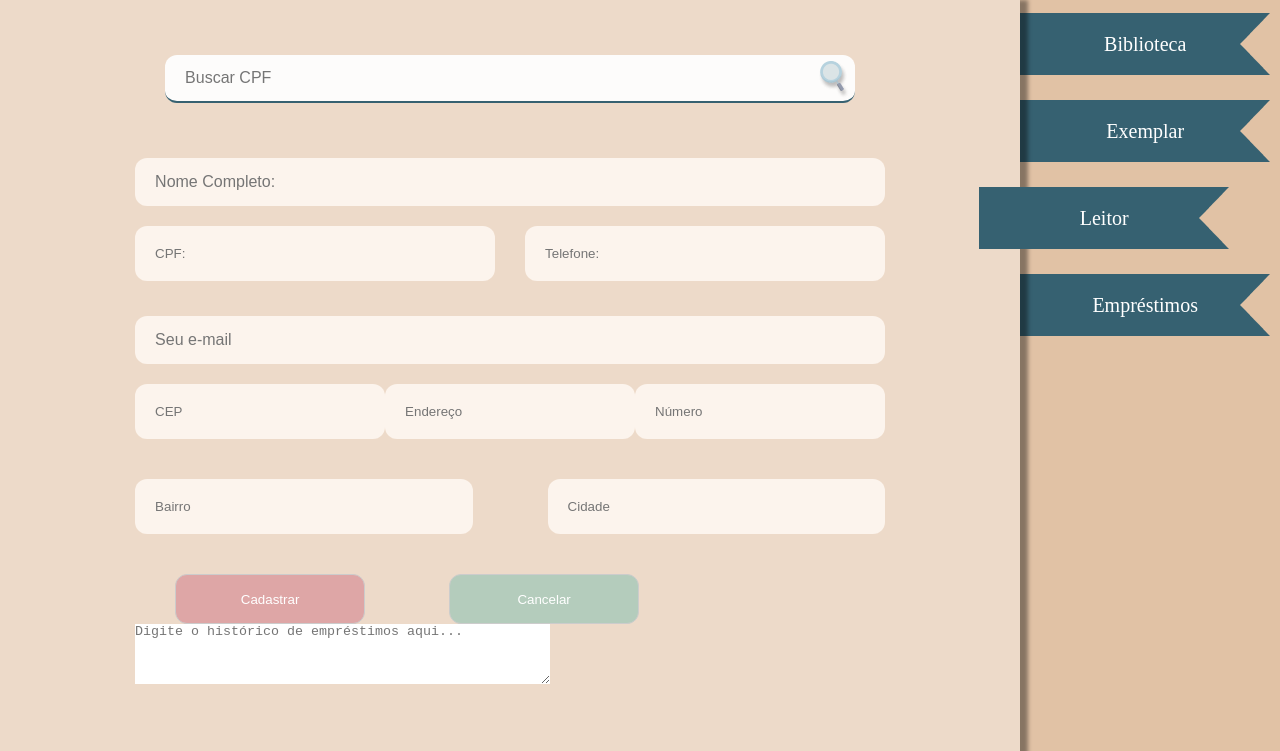
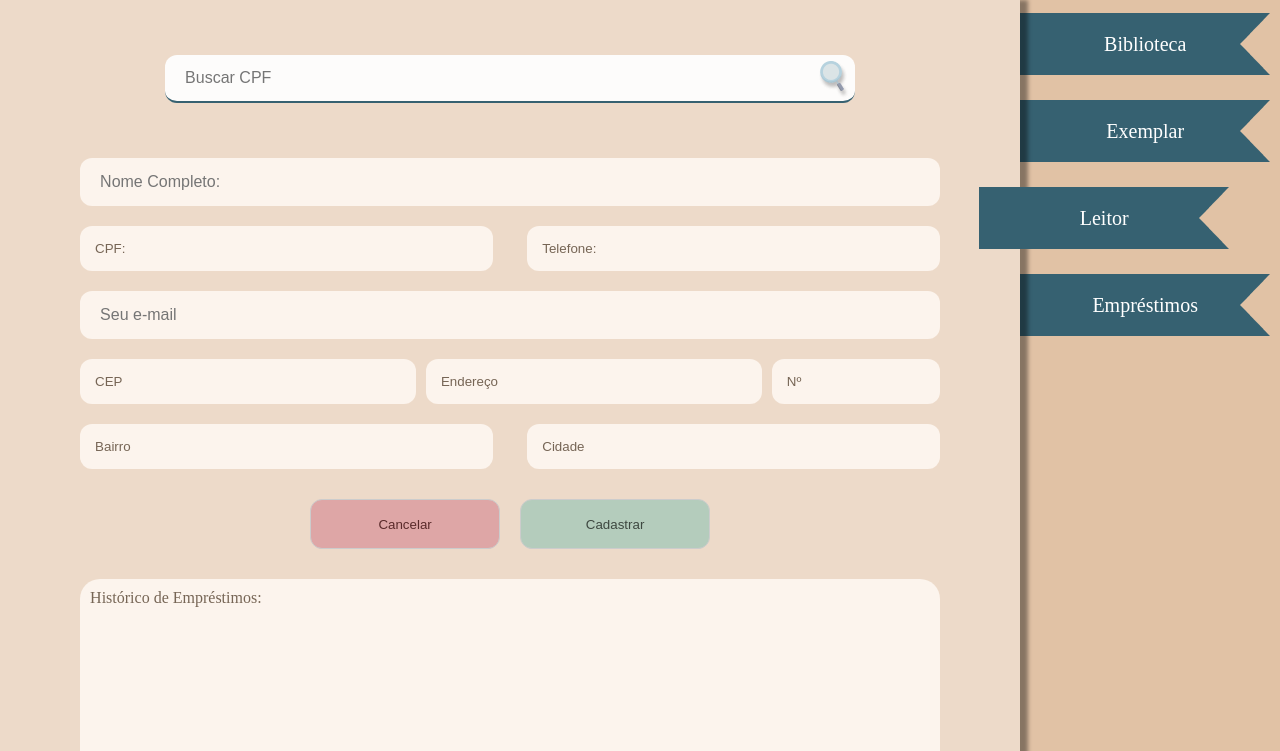
Before and after one commit to Cdepaulla/bookstation, a plain HTML site: page leitor.html in a window 1280 px wide. Shown: the part 49-800 px from the top of the page. Drawn offline with Linux system fonts and the light colour scheme; a web font is replaced by a local one.

Commit message:
Alterações e finalizações de estilização

```diff
--- a/leitor.html
+++ b/leitor.html
@@ -48,10 +48,10 @@
                         <div class="Email_form">
                             <input type="E-mail:" id="email" name="email" placeholder="Seu e-mail" required>
                         </div>
-                        <div class="InputFlex">
+                        <div class="InputFlex_tree">
                             <input text id="cep" name="cep" placeholder="CEP" maxlength="9" required>
                             <input type="text" id="endereco" name="endereco" placeholder="Endereço" required>
-                            <input type="text" id="numero" name="numero" placeholder="Número" required>
+                            <input type="text" id="numero" name="numero" placeholder="Nº" required>
                       </div>
                          <!-- <div class="upload_imagem">
                             <form action="/upload" method="post" enctype="multipart/form-data">
@@ -59,16 +59,16 @@
                             <input type="submit" value="Enviar">
                         </form>
                     </div>  -->
-                        <div class="endereco_informacoes_cidade">
+                        <div class="InputFlex">
                             <input type="text" id="bairro" name="bairro" placeholder="Bairro" required>
                             <input  type="text" id="cidade" name="cidade" placeholder="Cidade" required>
                         </div>
                     <div class="Button_finalizacao">
-                        <button type="submit">Cadastrar</button>
-                        <button type="button" onclick="cancelar()">Cancelar</button>
+                        <button type="submit">Cancelar</button>
+                        <button type="button" onclick="cancelar()">Cadastrar</button>
                     </div>
                     <div class="Historico_emprestimos">
-                        <textarea id="historico_emprestimos" name="historico_emprestimos" rows="4" cols="50" placeholder="Digite o histórico de empréstimos aqui..."></textarea>
+                        <p>Histórico de Empréstimos:</p>
                     </div>
                 </form>
             </fieldset>
--- a/system.css
+++ b/system.css
@@ -282,7 +282,7 @@ width: 100%;
     margin-top: 55px;
 }
 .formulario_exemplar {
-    width: 750px;
+    width: 860px;
     display: flex;
     flex-direction: column;
     margin: 0 auto;
@@ -330,25 +330,30 @@ width: 100%;
     display: inline-block;
     vertical-align: middle; /* Alinha os inputs verticalmente */
 }
+.Button_finalizacao {
+    justify-content: center;
+    text-align: center;
+    display:flex;
+}
 .Button_finalizacao button{
-    padding: 5px;
     border-radius: 12px;
     width: 190px;
     height: 50px;
     border: 1px solid #ccc;
-    margin-top: 40px;
-    margin-inline: 40px;
+    margin-top: 30px;
+    margin-bottom: 30px;
+    margin-inline: 10px;
     display: inline-block;
     vertical-align: middle; /* Alinha os inputs verticalmente */
 }
 .Button_finalizacao button[type="submit"] {
     background-color: #DEA6A6; /* Cor de fundo do botão de envio */
-    color: #fff; /* Cor do texto do botão de envio */
+    color: #5A2B2B; /* Cor do texto do botão de envio */
 }
 
 .Button_finalizacao button[type="button"] {
     background-color: #B4CCBC; /* Cor de fundo do botão de cancelar */
-    color: #fff; /* Cor do texto do botão de cancelar */
+    color: #3E4841; /* Cor do texto do botão de cancelar */
 }
 
 input{
@@ -376,13 +381,33 @@ input{
 
 }
 .InputFlex  input{
-    padding: 20px;
+    padding: 15px;
     background:rgb(252, 244, 237);
     border-radius: 12px;
     width: 48%;
     display: inline-block;
     vertical-align: middle;
-
+}
+.InputFlex ::placeholder {
+    color:#766555;
+  }
+.InputFlex_tree{
+    text-align: center;
+    display:flex;
+    justify-content: space-between;
+    margin-top: 20px;
+    gap: 10px;
+}
+.InputFlex_tree input {
+    padding: 15px;
+    background:rgb(252, 244, 237);
+    border-radius: 12px;
+    width: 40%;
+    display: inline-block;
+    vertical-align: middle;
+}
+.InputFlex_tree #numero{
+    width: 20%;
 }
 .InputFlex img{
     border-radius: 10px;
@@ -400,37 +425,20 @@ input{
     padding: 20px;
     font-size: 16px;
     display: flex;
-    margin-top: 35px;
+    margin-top: 20px;
 }
-.endereco_informacoes{
-    display: flex;
-    flex-direction: row;
-    justify-content: space-between;
+.InputFlex_tree ::placeholder{
+    color:#766555;
 }
-
-.endereco_informacoes input {
-    padding: 20px;
-    background: rgb(252, 244, 237);
-    border-radius: 12px;
-    width: 25%;
-    margin-top: 40px;
-    display: inline-block;
+.Historico_emprestimos{
+        width:860px;
+        height:330px;
+        padding: 10px;
+        color: #766555;
+        border-radius: 20px;
+        margin-bottom: 20px;
+        background: rgb(252, 244, 237);
 }
-  .endereco_informacoes_cidade{
-    display: flex;
-    flex-direction: row;
-    justify-content: space-between;
-  }
-.endereco_informacoes_cidade input{
-    padding: 20px;
-    background:rgb(252, 244, 237);
-    border-radius: 12px;
-    width: 45%;
-    margin-top: 40px;
-    display: inline-block;
-    vertical-align: middle; /* Alinha os inputs verticalmente */
-}
-
 /*Abaixo são estilizações da pagina empréstimo*/
 
  .desc.emprestimo{
@@ -466,9 +474,24 @@ input{
     border: #50705F 2px solid;
     color: #50705F;
 }
+.container_sinopse{
+    text-align: center;
+    display:flex;
+    justify-content: space-between;
+    margin-top: 20px;
+}
+.InputFlex_imagem img{
+width: 230px;
+height: 300px;
+border-radius: 10px;
+}
 .sinopse_exemplar{
-    width: 65%;
-    height: 300px;
+    width: 605px;
+    height: 363px;
+    display: flex;
+    padding: 10px;
+    color:#766555;
+    flex-direction: row;
     background:rgb(252, 244, 237);
     border-radius: 10px;
 }
```
Also changed, not shown: exemplar.html (+10 -8 lines).
